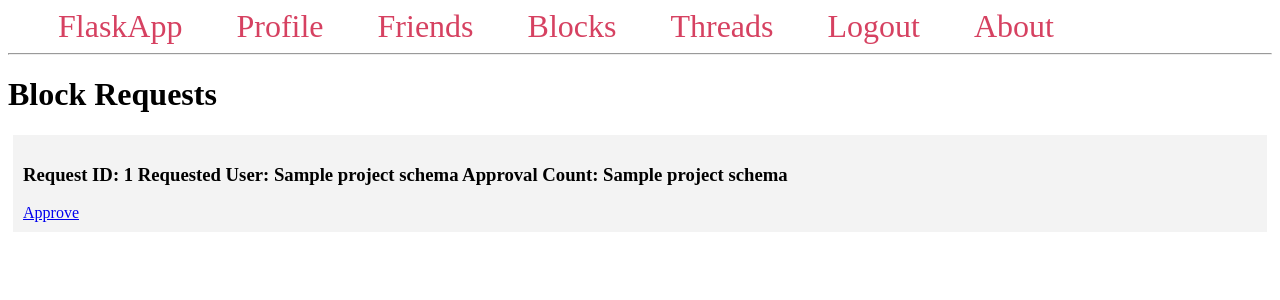
After one commit to Jasonchen0317/database_project_2, a Flask app: page /viewrequests/ in a window 1280 px wide. The commit adds this page. Shown: the top 300 px of the page. Run offline with Flask 3, Linux system fonts and the light colour scheme; the visitor is signed in with stand-in values (Sample User, id 1); a database or web service that is not in the repository returns one stand-in record (values such as "Sample title"); some libraries are stand-ins or nearby versions.

Commit message:
finish block joining part

```diff
--- a/app.py
+++ b/app.py
@@ -16,7 +16,6 @@ def get_db_connection():
                             user='postgres',
                             password='jason123')
     return conn
-
 
 
 @app.route('/', methods=('GET', 'POST'))
@@ -65,6 +64,7 @@ def register():
     # Output message if something goes wrong...
     msg = ''
     form = SignUpForm()
+    #Submit form
     if form.validate_on_submit():
         username = form.username.data
         password = form.password.data
@@ -73,6 +73,7 @@ def register():
         latitude = form.latitude.data
         longitude = form.longitude.data
         profile = form.profile.data
+        #Check if input is valid
         if password==confirm and is_number(latitude) and is_number(longitude):
             conn = get_db_connection()
             cur = conn.cursor()
@@ -118,6 +119,7 @@ def index():
 
 @app.route('/profile/')
 def profile():
+    #Fetch user profile if logged in
     if 'loggedin' in session:
         conn = get_db_connection()
         cur = conn.cursor()
@@ -144,6 +146,7 @@ def editprofile():
         if request.method=='POST':
             print('check data and submit')
         else:
+            #Fetch user profile to put in form
             conn = get_db_connection()
             cur = conn.cursor()
             cur.execute(
@@ -159,6 +162,7 @@ def editprofile():
             conn.close()
             return render_template('editprofile.html', form=form)
         if form.validate_on_submit():
+            #update profile if input is valid
             lat=form.latitude.data
             long=form.longitude.data
             if is_number(lat) and is_number(long):
@@ -180,6 +184,7 @@ def editprofile():
 
 @app.route('/postthread/', methods=['GET', 'POST'])
 def postthread():
+    #Insert into both thread and message table
     form = ThreadForm()
     if 'loggedin' in session:
         if form.validate_on_submit():
@@ -210,6 +215,7 @@ def postthread():
 
 @app.route('/threads/', methods=['GET', 'POST'])
 def threads():
+    #Fetch threads(not finished)
     if 'loggedin' in session:
         conn = get_db_connection()
         cur = conn.cursor()
@@ -222,6 +228,7 @@ def threads():
 
 @app.route('/messages/<id>', methods=['GET', 'POST'])
 def messages(id):
+    #Fetch messages from thread with id, and reply
     form = ReplyForm()
     if 'loggedin' in session:
         conn = get_db_connection()
@@ -257,9 +264,15 @@ def blocks():
             (session['id'],)
         )
         fb = cur.fetchall()
+        #Fetch Requested block
+        cur.execute(
+            'SELECT blockid, approvedcount from project_schema.blockrequests where senderid=%s;',
+            (session['id'],)
+        )
+        requests = cur.fetchall()
         cur.close()
         conn.close()
-        return render_template('blocks.html', joinedblock=jb, followedblock=fb)
+        return render_template('blocks.html', joinedblock=jb, followedblock=fb, requests=requests)
     return redirect(url_for('login'))
 
 @app.route('/joinblocks/', methods=['GET', 'POST'])
@@ -284,24 +297,32 @@ def joinblocks():
         joined=cur.fetchone()
         cur.execute('SELECT * FROM project_schema.userblocks where userid=%s and blockid=%s;', (session['id'], blockid))
         followedorjoined=cur.fetchone()
+        cur.execute('SELECT * FROM project_schema.blockrequests where senderid=%s and blockid=%s;', (session['id'], blockid))
+        request=cur.fetchone()
         cur.close()
         conn.close()
         #Check if user has joined a block
         if joined and join=='true':
             msg='Already joined a block!'
-        #Check if the target block is already followed
+        #Check if the target block is already followed or joined
         elif followedorjoined:
             msg='Block already followed or joined!'
+        #Check if request is sent
+        elif request:
+            msg='Already sent a request!'
+
         #Insert to blockrequests for join/ Insert to userblocks for follow
         else:
             conn = get_db_connection()
             cur = conn.cursor()
             if join=='true':
+                #Insert into blockrequests if join block
                 cur.execute(
-                    'INSERT INTO project_schema.blockrequests(requestid, senderid, blockid, approvedcount) VALUES ((select max(requestid)+1 from project_schema.blockrequests), %s, %s, 0) ON CONFLICT (senderid, blockid) DO NOTHING;',
+                    'INSERT INTO project_schema.blockrequests(requestid, senderid, blockid, approvedcount) VALUES ((select max(requestid)+1 from project_schema.blockrequests), %s, %s, 0)',
                     (session['id'], blockid)
                 )
             else:
+                #Insert into userblocks if follow block(no need to wait for approve)
                 cur.execute(
                     'INSERT INTO project_schema.userblocks(userid, blockid, isjoined) VALUES (%s, %s, %s);',
                     (session['id'], blockid, join)
@@ -311,3 +332,60 @@ def joinblocks():
             conn.close()
             return redirect(url_for('blocks'))
     return render_template('joinblocks.html', msg=msg, form=form)
+
+@app.route('/viewrequests/', methods=['GET', 'POST'])
+def viewrequests():
+    #view requests for user's joined block
+    msg=''
+    conn = get_db_connection()
+    cur = conn.cursor()
+    #get the user's joined block
+    cur.execute('SELECT blockid FROM project_schema.userblocks where userid=%s and isjoined=true;',(session['id'],))
+    userblock = cur.fetchone()
+    #Fetch the requests if user did joined a block, else redirect to blocks page
+    if userblock:
+        cur.execute('SELECT * FROM project_schema.blockrequests where blockid=%s and approvedcount<3;',(userblock[0],))
+        requests = cur.fetchall()
+    else:
+        return redirect(url_for('blocks'))
+    cur.close()
+    conn.close()
+    return render_template('viewrequests.html', msg=msg, requests = requests)
+
+@app.route('/approverequests/<id>')
+def approverequests(id):
+    msg=''
+    conn = get_db_connection()
+    cur = conn.cursor()
+    #Check if user have approved this request before
+    cur.execute('SELECT * FROM project_schema.requestapprovals where approverid=%s and requestid=%s;',(session['id'], id,))
+    approval = cur.fetchone()
+    if approval:
+        msg='Already approved'
+    else:
+        #Insert approval record
+        cur.execute(
+            'INSERT INTO project_schema.requestapprovals(approvalid, requestid, approverid) VALUES ((select max(approvalid)+1 from project_schema.requestapprovals), %s, %s);',
+            (id, session['id'],)
+        )
+        conn.commit()
+        #Fetch the details of this request
+        cur.execute('SELECT * from project_schema.blockrequests where requestid=%s;', (id,))
+        r=cur.fetchone()
+        senderid = r[1]
+        blockid = r[2]
+        approvalcount=r[3]
+
+        if approvalcount==2:
+            #Sender joins the block if approvedcount gets to 3 (2+this one)
+            cur.execute(
+                    'INSERT INTO project_schema.userblocks(userid, blockid, isjoined) VALUES (%s, %s, true);',
+                    (senderid, blockid,)
+            )
+            conn.commit()
+        #Update approvedcount
+        cur.execute('UPDATE project_schema.blockrequests SET approvedcount=approvedcount+1 where requestid=%s;', (id,))
+        conn.commit()
+    cur.close()
+    conn.close()
+    return redirect(url_for('viewrequests', msg=msg))
--- a/templates/threads.html
+++ b/templates/threads.html
@@ -1,7 +1,6 @@
 {% extends 'base.html' %}
 {% block content %}
-    <h1>{% block title %} Home Page{% endblock %}</h1>
-    <p>Welcome back, {{ username }}!</p>
+    <h1>{% block title %} My Threads{% endblock %}</h1>
     {% for t in threads %}
         <div class='Threads'>
             <h3>Thread ID: {{ t[0] }} - Title: {{ t[5] }}</h3>
--- /dev/null
+++ b/templates/viewrequests.html
@@ -0,0 +1,11 @@
+{% extends 'base.html' %}
+{% block content %}
+	<h1>{% block title %} Block Requests {% endblock %}</h1>
+    {% for r in requests %}
+        <div class="message">
+            <h3>Request ID: {{ r[0] }} Requested User: {{ r[1] }} Approval Count: {{ r[3] }}</h3>
+			<a href="{{ url_for('approverequests', id=r[0]) }}" class="active">Approve</a>
+        </div>
+    {% endfor %}
+    <div class="msg">{{ msg }}</div>
+{% endblock %}
```
Also changed, not shown: templates/blocks.html (+6 -2 lines), README.md.
